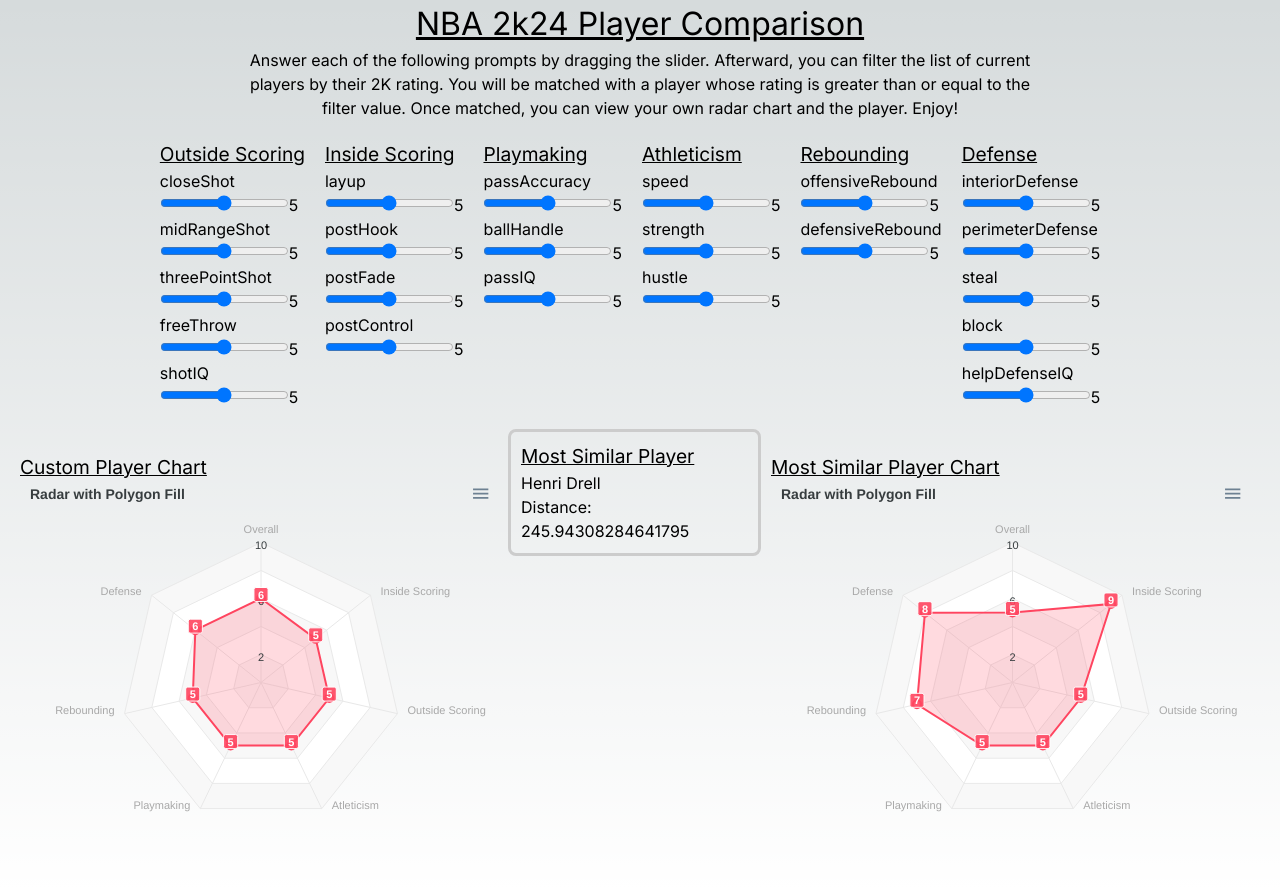
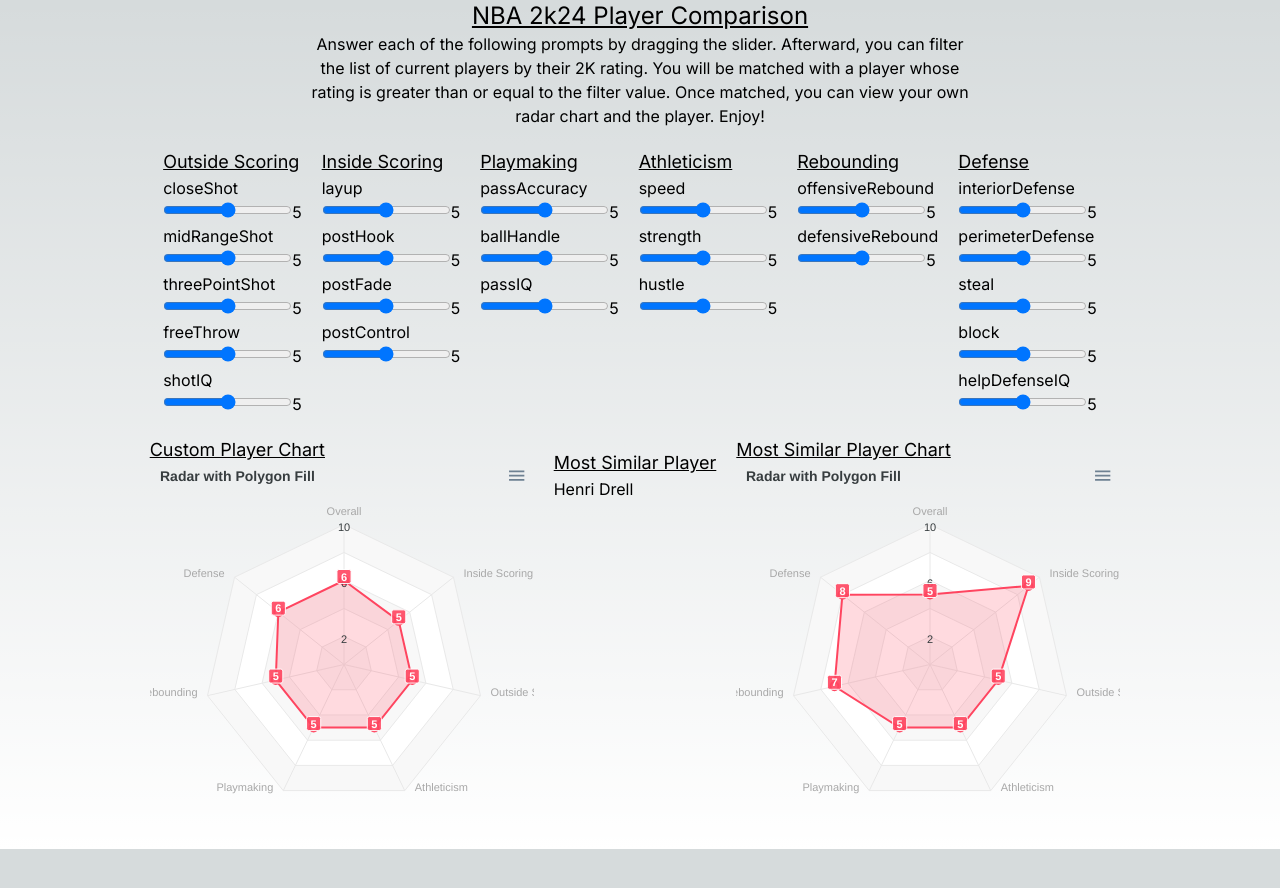
Before and after one commit to ErgiIsmahili/NBA2k24-Player-Comparison, a Next.js app in the folder my-nba-player/: page / in a window 1280 px wide. Shown: the top 888 px of the page. After the commit the page ends 849 px from the top, so only its background shows below. Built offline with nearby package versions, Linux system fonts and the light colour scheme.

Commit message:
r - Changed html styling to tailwind css.

```diff
--- a/my-nba-player/src/app/page.tsx
+++ b/my-nba-player/src/app/page.tsx
@@ -67,90 +67,89 @@
 
 
   return (
-    <div style={{ display: 'flex', flexDirection: 'column', alignItems: 'center' }}>
-      <h1 style={{ fontSize: '2rem', textDecoration: 'underline' }}>NBA 2k24 Player Comparison</h1>
+    <div className="flex flex-col items-center">
+      <h1 className="text-2xl underline">NBA 2k24 Player Comparison</h1>
       <div>
-        <h2 style={{ maxWidth: '800px', margin: '0 auto', textAlign: 'center', marginBottom: '20px' }}>
+        <h2 className="max-w-2xl mx-auto text-center mb-5">
           Answer each of the following prompts by dragging the slider.
           Afterward, you can filter the list of current players by their 2K rating.
           You will be matched with a player whose rating is greater than or equal to the filter value.
           Once matched, you can view your own radar chart and the player. Enjoy!
         </h2>
       </div>
-      <div style={{ display: 'flex', flexDirection: 'row', justifyContent: 'space-around', maxWidth: '1200px', margin: '0 auto' }}>
-        <div style={{ display: 'flex', flexDirection: 'column', alignItems: 'flex-start' }}>
-          <div style={{ marginRight: '20px' }}>
-            <h3 style={{ fontSize: '1.2rem', textDecoration: 'underline' }}>Outside Scoring</h3>
-            {renderAttributeInputs('closeShot', customPlayer.closeShot ? customPlayer.closeShot : 5)}
-            {renderAttributeInputs('midRangeShot', customPlayer.midRangeShot ? customPlayer.midRangeShot : 5)}
-            {renderAttributeInputs('threePointShot', customPlayer.threePointShot ? customPlayer.threePointShot : 5)}
-            {renderAttributeInputs('freeThrow', customPlayer.freeThrow ? customPlayer.freeThrow : 5)}
-            {renderAttributeInputs('shotIQ', customPlayer.shotIQ ? customPlayer.shotIQ : 5)}
+      <div className="flex flex-row justify-around max-w-5xl mx-auto">
+        <div className="flex flex-col items-start">
+          <div className="mr-5">
+            <h3 className="text-lg underline">Outside Scoring</h3>
+            {renderAttributeInputs('closeShot', customPlayer.closeShot || 5)}
+            {renderAttributeInputs('midRangeShot', customPlayer.midRangeShot || 5)}
+            {renderAttributeInputs('threePointShot', customPlayer.threePointShot || 5)}
+            {renderAttributeInputs('freeThrow', customPlayer.freeThrow || 5)}
+            {renderAttributeInputs('shotIQ', customPlayer.shotIQ || 5)}
           </div>
         </div>
-        <div style={{ display: 'flex', flexDirection: 'column', alignItems: 'flex-start' }}>
-          <div style={{ marginRight: '20px' }}>
-            <h3 style={{ fontSize: '1.2rem', textDecoration: 'underline' }}>Inside Scoring</h3>
-            {renderAttributeInputs('layup', customPlayer.layup ? customPlayer.layup : 5)}
-            {renderAttributeInputs('postHook', customPlayer.postHook ? customPlayer.postHook : 5)}
-            {renderAttributeInputs('postFade', customPlayer.postFade ? customPlayer.postFade : 5)}
-            {renderAttributeInputs('postControl', customPlayer.postControl ? customPlayer.postControl : 5)}
+        <div className="flex flex-col items-start">
+          <div className="mr-5">
+            <h3 className="text-lg underline">Inside Scoring</h3>
+            {renderAttributeInputs('layup', customPlayer.layup || 5)}
+            {renderAttributeInputs('postHook', customPlayer.postHook || 5)}
+            {renderAttributeInputs('postFade', customPlayer.postFade || 5)}
+            {renderAttributeInputs('postControl', customPlayer.postControl || 5)}
           </div>
         </div>
-        <div style={{ display: 'flex', flexDirection: 'column', alignItems: 'flex-start' }}>
-          <div style={{ marginRight: '20px' }}>
-            <h3 style={{ fontSize: '1.2rem', textDecoration: 'underline' }}>Playmaking</h3>
-            {renderAttributeInputs('passAccuracy', customPlayer.passAccuracy ? customPlayer.passAccuracy : 5)}
-            {renderAttributeInputs('ballHandle', customPlayer.ballHandle ? customPlayer.ballHandle : 5)}
-            {renderAttributeInputs('passIQ', customPlayer.passIQ ? customPlayer.passIQ : 5)}
+        <div className="flex flex-col items-start">
+          <div className="mr-5">
+            <h3 className="text-lg underline">Playmaking</h3>
+            {renderAttributeInputs('passAccuracy', customPlayer.passAccuracy || 5)}
+            {renderAttributeInputs('ballHandle', customPlayer.ballHandle || 5)}
+            {renderAttributeInputs('passIQ', customPlayer.passIQ || 5)}
           </div>
         </div>
-        <div style={{ display: 'flex', flexDirection: 'column', alignItems: 'flex-start' }}>
-          <div style={{ marginRight: '20px' }}>
-            <h3 style={{ fontSize: '1.2rem', textDecoration: 'underline' }}>Athleticism</h3>
-            {renderAttributeInputs('speed', customPlayer.speed ? customPlayer.speed : 5)}
-            {renderAttributeInputs('strength', customPlayer.strength ? customPlayer.strength : 5)}
-            {renderAttributeInputs('hustle', customPlayer.hustle ? customPlayer.hustle : 5)}
+        <div className="flex flex-col items-start">
+          <div className="mr-5">
+            <h3 className="text-lg underline">Athleticism</h3>
+            {renderAttributeInputs('speed', customPlayer.speed || 5)}
+            {renderAttributeInputs('strength', customPlayer.strength || 5)}
+            {renderAttributeInputs('hustle', customPlayer.hustle || 5)}
           </div>
         </div>
-      <div style={{ display: 'flex', flexDirection: 'row', alignItems: 'flex-start' }}>
-        <div style={{ marginRight: '20px' }}>
-          <h3 style={{ fontSize: '1.2rem', textDecoration: 'underline' }}>Rebounding</h3>
-          {renderAttributeInputs('offensiveRebound', customPlayer.offensiveRebound ? customPlayer.offensiveRebound : 5)}
-          {renderAttributeInputs('defensiveRebound', customPlayer.defensiveRebound ? customPlayer.defensiveRebound : 5)}
+        <div className="flex flex-row items-start">
+          <div className="mr-5">
+            <h3 className="text-lg underline">Rebounding</h3>
+            {renderAttributeInputs('offensiveRebound', customPlayer.offensiveRebound || 5)}
+            {renderAttributeInputs('defensiveRebound', customPlayer.defensiveRebound || 5)}
           </div>
-        <div style={{ marginRight: '20px' }}>
-          <h3 style={{ fontSize: '1.2rem', textDecoration: 'underline' }}>Defense</h3>
-          {renderAttributeInputs('interiorDefense', customPlayer.interiorDefense ? customPlayer.interiorDefense : 5)}
-          {renderAttributeInputs('perimeterDefense', customPlayer.perimeterDefense ? customPlayer.perimeterDefense : 5)}
-          {renderAttributeInputs('steal', customPlayer.steal ? customPlayer.steal : 5)}
-          {renderAttributeInputs('block', customPlayer.block ? customPlayer.block : 5)}
-          {renderAttributeInputs('helpDefenseIQ', customPlayer.helpDefenseIQ ? customPlayer.helpDefenseIQ : 5)}
+          <div className="mr-5">
+            <h3 className="text-lg underline">Defense</h3>
+            {renderAttributeInputs('interiorDefense', customPlayer.interiorDefense || 5)}
+            {renderAttributeInputs('perimeterDefense', customPlayer.perimeterDefense || 5)}
+            {renderAttributeInputs('steal', customPlayer.steal || 5)}
+            {renderAttributeInputs('block', customPlayer.block || 5)}
+            {renderAttributeInputs('helpDefenseIQ', customPlayer.helpDefenseIQ || 5)}
           </div>
         </div>
       </div>
-        <div style={{ display: 'flex', flexDirection: 'row', alignItems: 'center', justifyContent: 'space-around', margin: '20px' }}>
-          <div style={{ marginRight: '10px', width: '480px' }}>
-            <h3 style={{ fontSize: '1.2rem', textDecoration: 'underline' }}>Custom Player Chart</h3>
+      <div className="flex flex-row items-center justify-around my-5">
+        <div className="mr-2.5 w-96">
+          <h3 className="text-lg underline">Custom Player Chart</h3>
           <ApexChart
             series={[{ name: 'Your Chart', data: [6, 5, 5, 5, 5, 5, 6] }]}
-              categories= {['Overall', 'Inside Scoring', 'Outside Scoring', 'Atleticism', 'Playmaking', 'Rebounding', 'Defense']}
+            categories={['Overall', 'Inside Scoring', 'Outside Scoring', 'Athleticism', 'Playmaking', 'Rebounding', 'Defense']}
           />
         </div>
-          <div style={{ marginRight: '10px', marginBottom: '315px', border: '3px solid #ccc', padding: '10px', borderRadius: '8px' }}>
-            <h3 style={{ fontSize: '1.2rem', textDecoration: 'underline' }}>Most Similar Player</h3>
+        <div className="mr-2.5 mb-[315px] border-3 border-gray-300 p-2.5 rounded-lg">
+          <h3 className="text-lg underline">Most Similar Player</h3>
           {mostSimilarPlayer.player && (
             <div>
               <h4>{mostSimilarPlayer.player.name}</h4>
-                <p>Distance: {mostSimilarPlayer.distance}</p>
             </div>
           )}
         </div>
-          <div style={{ marginRight: '10px', width: '480px' }}>
-            <h3 style={{ fontSize: '1.2rem', textDecoration: 'underline' }}>Most Similar Player Chart</h3>
+        <div className="mr-2.5 w-96">
+          <h3 className="text-lg underline">Most Similar Player Chart</h3>
           <ApexChart
             series={[{ name: 'Player Chart', data: [5, 9, 5, 5, 5, 7, 8] }]}
-              categories= {['Overall', 'Inside Scoring', 'Outside Scoring', 'Atleticism', 'Playmaking', 'Rebounding', 'Defense']}
+            categories={['Overall', 'Inside Scoring', 'Outside Scoring', 'Athleticism', 'Playmaking', 'Rebounding', 'Defense']}
           />
         </div>
       </div>
```
Lines whose indentation alone changed are shown as unchanged.
